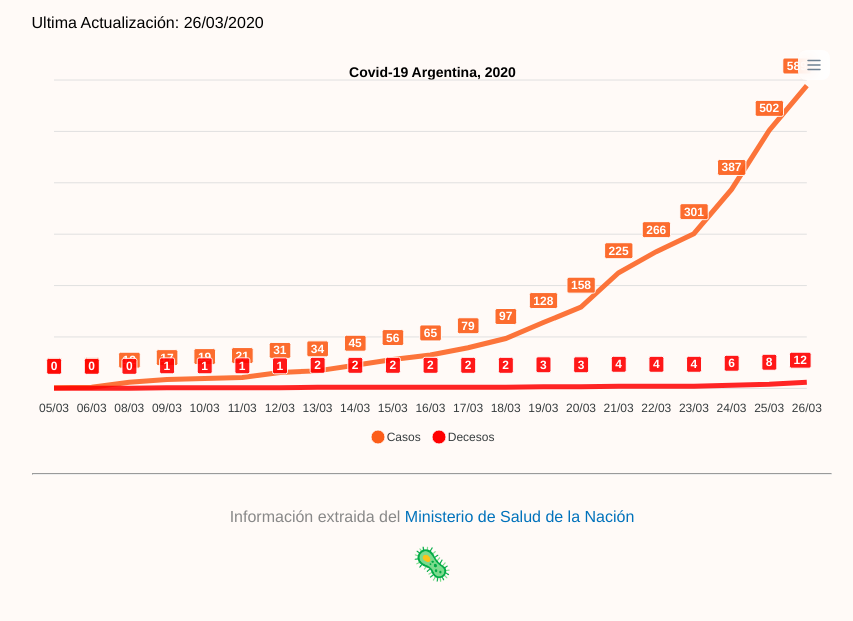
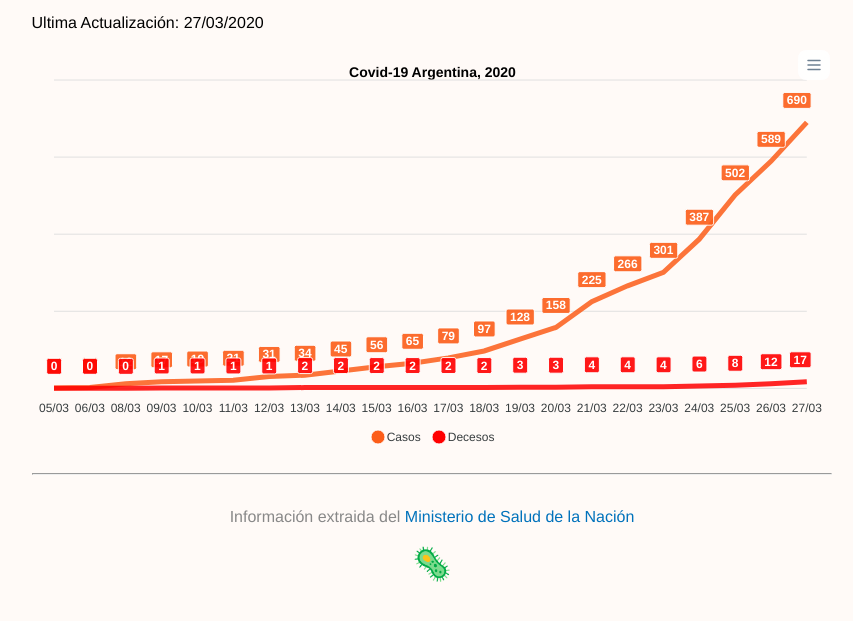
Before and after one commit to jagomez967/CovidArg, a plain HTML site: page index.html in a window 1280 px wide. Shown: the part 131-752 px from the top of the page, without its empty margins (208-1061 px from the left). Drawn offline with nearby package versions, Linux system fonts and the light colour scheme.

Commit message:
27/03/2020

```diff
--- a/index.html
+++ b/index.html
@@ -44,7 +44,7 @@
             <article>
                 <header>
                     <h1>Covid-19 ARG</h1>
-                    <p>Ultima Actualización: <time datetime="20200326">26/03/2020</time></p>
+                    <p>Ultima Actualización: <time datetime="20200327">27/03/2020</time></p>
                 </header>
                 <body>
                     <div id='chart'></div>
@@ -96,7 +96,8 @@
         {x: "23/03", y: 301},
         {x: "24/03", y: 387},
         {x: "25/03", y: 502},
-        {x: "26/03", y: 589}
+        {x: "26/03", y: 589},
+        {x: "27/03", y: 690}
         ],
 
         },{name: 'Decesos',
@@ -121,7 +122,8 @@
         {x: "23/03", y: 4},
         {x: "24/03", y: 6},
         {x: "25/03", y: 8},
-        {x: "26/03", y: 12}
+        {x: "26/03", y: 12},
+        {x: "27/03", y: 17}
         ]
         }],
           chart: {
```
